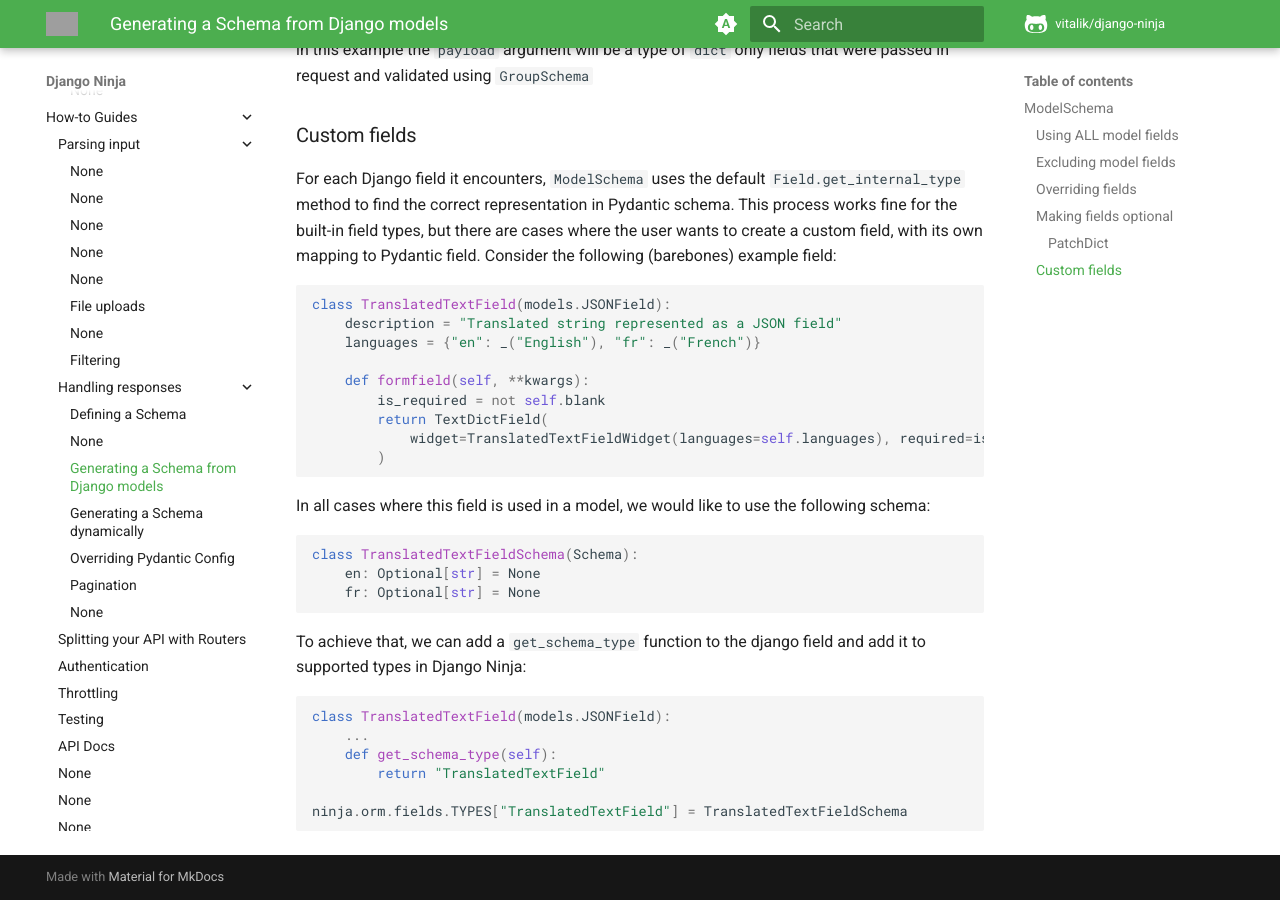
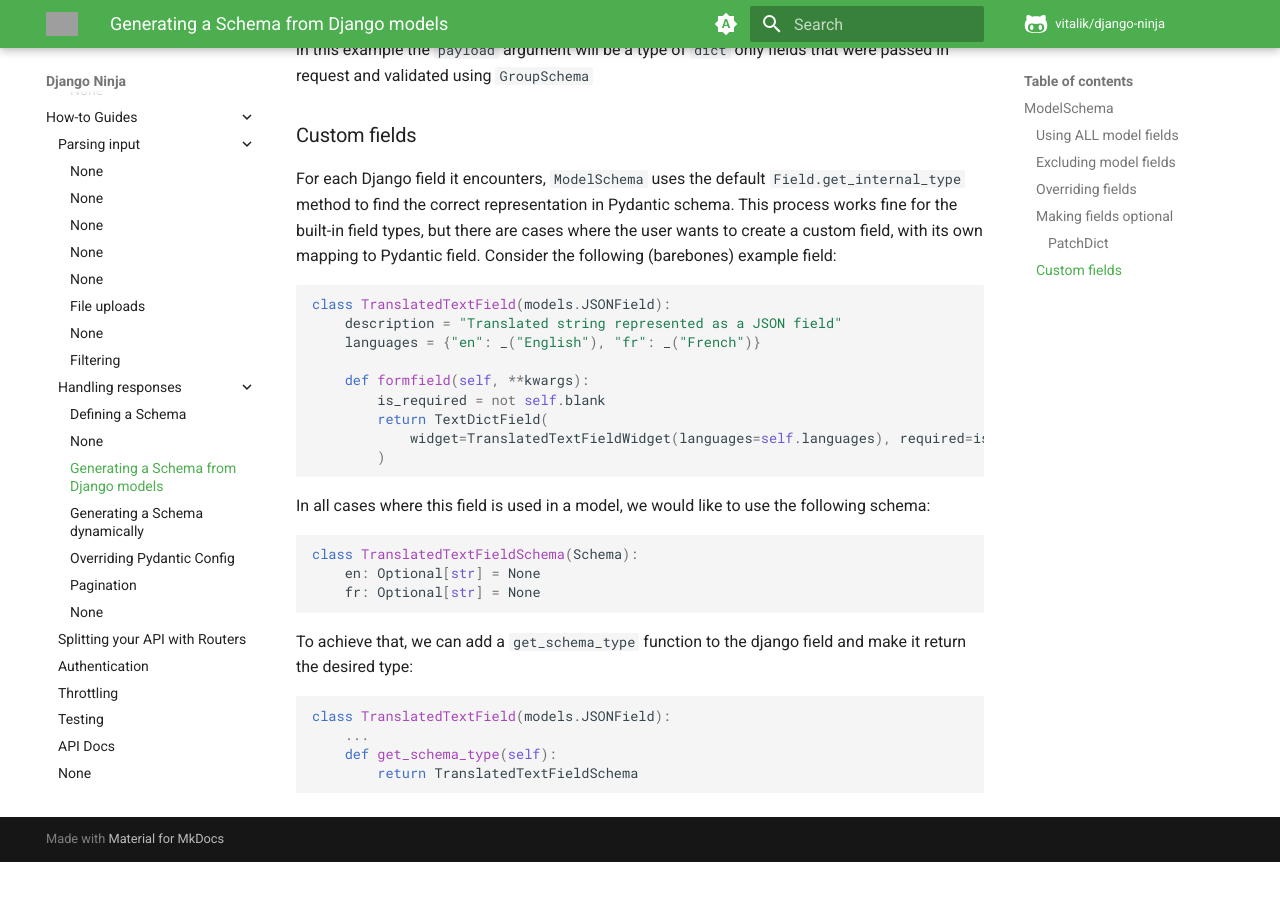
Before and after one commit to vitalik/django-ninja, an MkDocs documentation site: the page built from docs/docs/guides/response/django-pydantic.md, in a window 1280 px wide and 900 px high, scrolled down 3033 px. Built offline with MkDocs 1.6.1 and Material for MkDocs 9.7.7, drawn with Linux system fonts in a browser that asks for light colours; comment, search, counter and statistics services are not loaded; after the commit the page ends 3895 px from its top, so only the background shows below that; grey boxes are pictures that could not be loaded.

Commit message:
Change return value of get_schema_type from string to type

````diff
--- a/docs/docs/guides/response/django-pydantic.md
+++ b/docs/docs/guides/response/django-pydantic.md
@@ -181,14 +181,13 @@
     fr: Optional[str] = None
 ```
 
-To achieve that, we can add a `get_schema_type` function to the django field and add it to supported
-types in Django Ninja:
+To achieve that, we can add a `get_schema_type` function to the django field and make it return
+the desired type:
 
 ```python
 class TranslatedTextField(models.JSONField):
     ...
     def get_schema_type(self):
-        return "TranslatedTextField"
+        return TranslatedTextFieldSchema
 
-ninja.orm.fields.TYPES["TranslatedTextField"] = TranslatedTextFieldSchema
 ```
````
Also changed, not shown: 1 other file.
